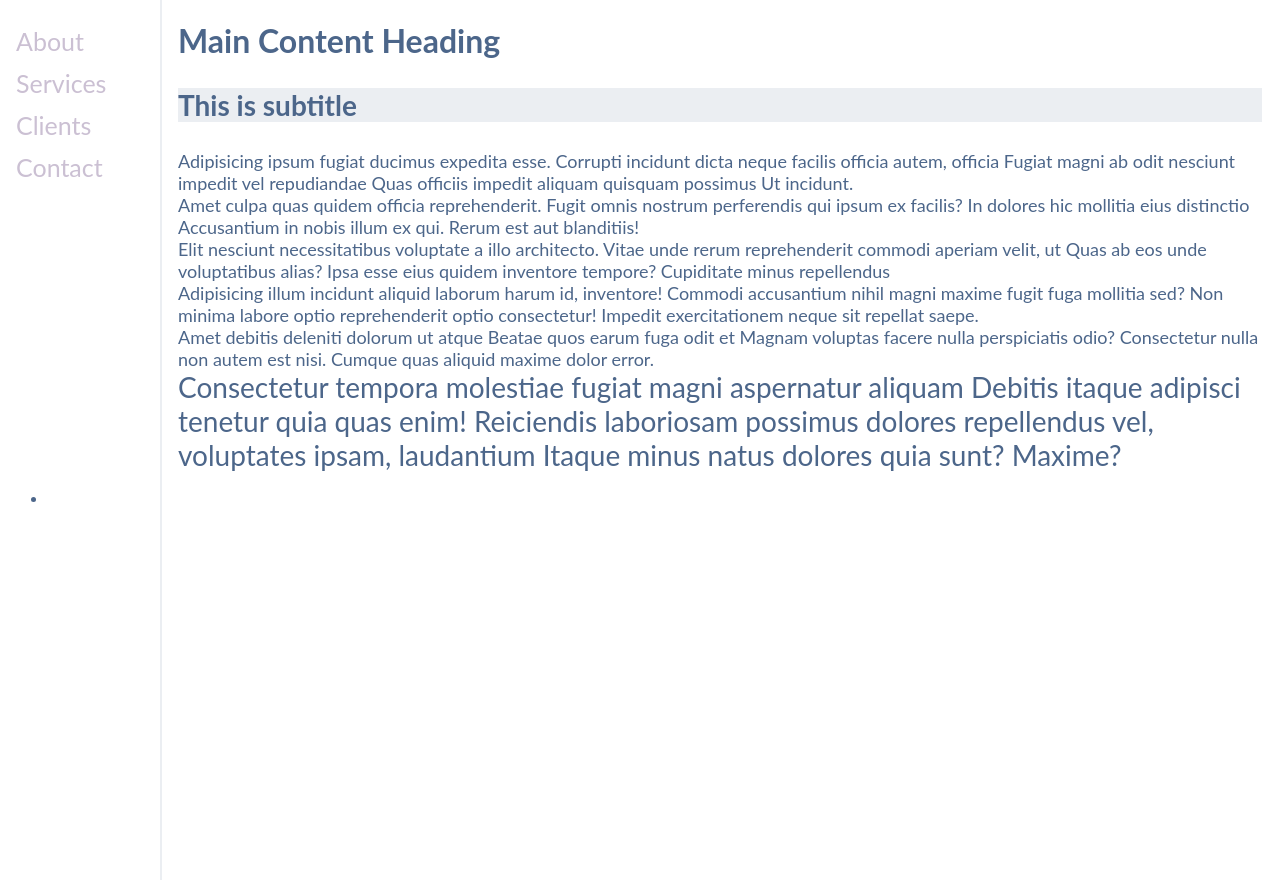
After one commit to tharencandi/MVC-site, a Bottle app: page /content/1 in a window 1280 px wide. The commit adds this page. Run offline with Bottle, Linux system fonts and the light colour scheme.

Commit message:
basic structure

```diff
--- a/code/controller.py
+++ b/code/controller.py
@@ -118,3 +118,12 @@ def get_about():
 
 
 #-----------------------------------------------------------------------------
+
+@get("/content/<content_type>")
+def get_content(content_type):
+    """
+        serves a content page
+    """
+    return model.content(content_type)
+
+#-----------------------------------------------------------------------------
--- a/code/model.py
+++ b/code/model.py
@@ -89,3 +89,7 @@ def about_garble():
     return garble[random.randint(0, len(garble) - 1)]
 
 #-----------------------------------------------------------------------------
+
+def content(type):
+    # add type information and any other template vars to page view function
+    return page_view("content")
--- /dev/null
+++ b/code/static/css/style.css
@@ -0,0 +1,48 @@
+body {
+	color: #4c668a;
+}
+
+.subtitle {
+	background-color: #ebeef2;
+	font-size: 28px;
+}
+
+.content-text {
+	font-size: 18px;
+}
+
+body {
+  font-family: "Lato", sans-serif;
+}
+
+.sidenav {
+  height: 100%;
+  width: 160px;
+  position: fixed;
+  z-index: 1;
+  top: 0;
+  left: 0;
+  border-right: 2px solid #ebeef2;
+  overflow-x: hidden;
+  padding-top: 20px;
+}
+
+.sidenav a {
+  padding: 6px 8px 6px 16px;
+  text-decoration: none;
+  font-size: 25px;
+  color: #cbc0d3;
+  display: block;
+}
+
+.sidenav a:hover {
+  color: #4c668a;
+}
+
+.main-content {
+  margin-left: 160px; /* Same as the width of the sidenav */
+  padding: 0px 10px;
+}
+main {
+  font-size: 28px; /* Increased text to enable scrolling */
+}
--- /dev/null
+++ b/code/templates/content.html
@@ -0,0 +1,26 @@
+<body>
+	<div class="sidenav">
+		<a href="#about">About</a>
+		<a href="#services">Services</a>
+		<a href="#clients">Clients</a>
+		<a href="#contact">Contact</a>
+	</div>
+	<h1 class="main-content">Main Content Heading</h1>
+	<main class='main-content'>
+		<div class="content-section content-text">
+			<h3 class="subtitle"> This is subtitle</h3>
+
+			<div>Adipisicing ipsum fugiat ducimus expedita esse. Corrupti incidunt dicta neque facilis officia autem, officia Fugiat magni ab odit nesciunt impedit vel repudiandae Quas officiis impedit aliquam quisquam possimus Ut incidunt.</div>
+			<div>Amet culpa quas quidem officia reprehenderit. Fugit omnis nostrum perferendis qui ipsum ex facilis? In dolores hic mollitia eius distinctio Accusantium in nobis illum ex qui. Rerum est aut blanditiis!</div>
+			<div>Elit nesciunt necessitatibus voluptate a illo architecto. Vitae unde rerum reprehenderit commodi aperiam velit, ut Quas ab eos unde voluptatibus alias? Ipsa esse eius quidem inventore tempore? Cupiditate minus repellendus</div>
+			<div>Adipisicing illum incidunt aliquid laborum harum id, inventore! Commodi accusantium nihil magni maxime fugit fuga mollitia sed? Non minima labore optio reprehenderit optio consectetur! Impedit exercitationem neque sit repellat saepe.</div>
+			<div>Amet debitis deleniti dolorum ut atque Beatae quos earum fuga odit et Magnam voluptas facere nulla perspiciatis odio? Consectetur nulla non autem est nisi. Cumque quas aliquid maxime dolor error.</div>
+
+		</div>
+
+		<div class="code-section">
+			Consectetur tempora molestiae fugiat magni aspernatur aliquam Debitis itaque adipisci tenetur quia quas enim! Reiciendis laboriosam possimus dolores repellendus vel, voluptates ipsam, laudantium Itaque minus natus dolores quia sunt? Maxime?
+		</div>
+	</main>
+
+</body>
--- a/code/templates/header.html
+++ b/code/templates/header.html
@@ -1,24 +1,8 @@
+<!DOCTYPE html>
+<html lang="en">
 <head>
-<link rel="stylesheet" type="text/css" href="css/temp.css">
-<script src="js/script_head.js"></script>
-
-<title>Simple Student Templating Solutions</title>
+	<meta charset="UTF-8">
+	<link rel="stylesheet"  href="/css/style.css">
+	<script src="js/script_head.js"></script>
+	<title>Simple Student Templating Solutions</title>
 </head>
-
-<p>
-<ul>
-  <li><a class="active" href="/home">Home</a></li>
-  <li><a href="/login">Login</a></li>
-  <li><a href="/about">About</a></li>
-</ul>
-</p>
-<center><h2>Simple Student Templating Solutions</h2>
-
-
-<h3><i>Because the usability is more important than the back end for now.</i></h3>
-
-<p>
-<img src="img/header.jpg" alt="Some stuff that popped out of tensor flow" height="80%">
-</p>
-
-<p>
--- a/code/templates/tailer.html
+++ b/code/templates/tailer.html
@@ -2,3 +2,4 @@
   <li><a></a></li>
 </ul>
 <script src="js/script_tail.js"></script>
+</html>
```
